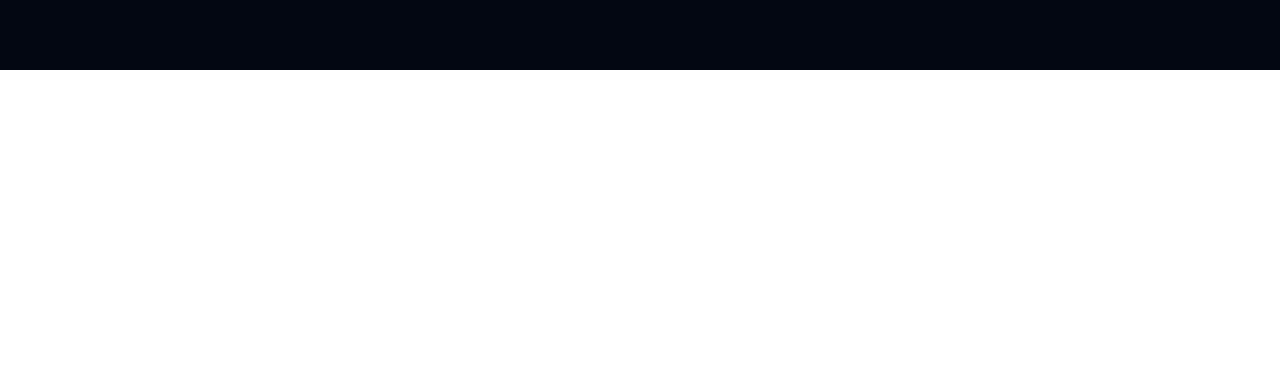
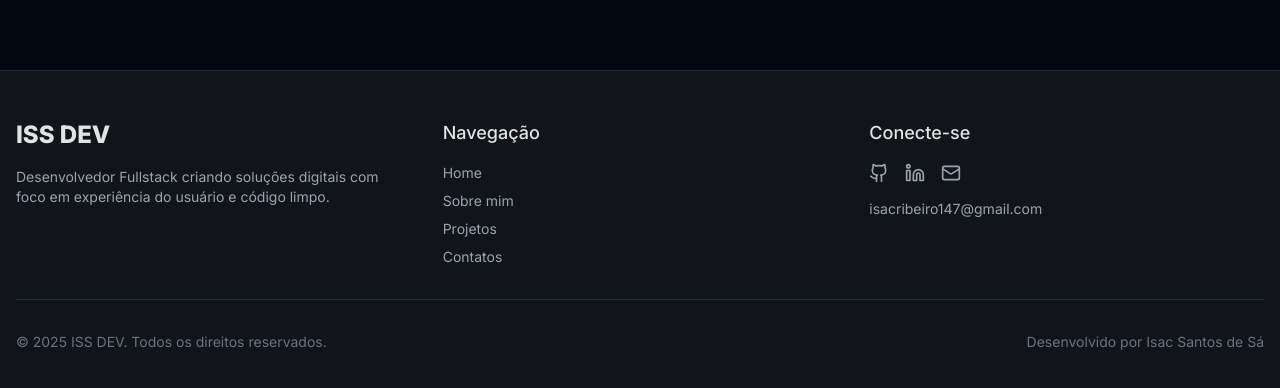
Before and after one commit to Isac-SS/Portifolio, a Next.js app: page /projetos in a window 1280 px wide. Shown: the part 794-1182 px from the top of the page. Before the commit the page ends 864 px from the top, so only its background shows below. Built offline with nearby package versions, Linux system fonts and the light colour scheme; no server answers.

Commit message:
feat(Footer): cria footer

```diff
--- a/src/app/layout.jsx
+++ b/src/app/layout.jsx
@@ -1,6 +1,7 @@
 import { Inter } from "next/font/google";
 import "./globals.css";
 import TopBar from "@/layout/TopBar/TopBar";
+import Footer from "@/layout/Footer/footer";
 
 const inter = Inter({ subsets: ["latin"] });
 
@@ -15,6 +16,7 @@
       <body className={inter.className}>
         <TopBar />
         <main>{children}</main>
+        <Footer />
       </body>
     </html>
   );
--- /dev/null
+++ b/src/layout/Footer/footer.jsx
@@ -0,0 +1,137 @@
+"use client";
+
+import Link from "next/link";
+import { Github, Linkedin, Mail, ArrowUp } from "lucide-react";
+import { motion } from "framer-motion";
+import { useState, useEffect } from "react";
+
+const Footer = () => {
+  const [showScrollTop, setShowScrollTop] = useState(false);
+
+  useEffect(() => {
+    const handleScroll = () => {
+      setShowScrollTop(window.scrollY > 500);
+    };
+
+    window.addEventListener("scroll", handleScroll);
+    return () => window.removeEventListener("scroll", handleScroll);
+  }, []);
+
+  const scrollToTop = () => {
+    window.scrollTo({
+      top: 0,
+      behavior: "smooth",
+    });
+  };
+
+  const navLinks = [
+    { href: "/", label: "Home" },
+    { href: "#sobremim", label: "Sobre mim" },
+    { href: "#projetos", label: "Projetos" },
+    { href: "#contatos", label: "Contatos" },
+  ];
+
+  const socialLinks = [
+    {
+      href: "https://github.com/Isac-SS",
+      icon: Github,
+      label: "GitHub",
+    },
+    {
+      href: "https://www.linkedin.com/in/isac-s-s/",
+      icon: Linkedin,
+      label: "LinkedIn",
+    },
+    {
+      href: "mailto:isacribeiro147@gmail.com",
+      icon: Mail,
+      label: "Email",
+    },
+  ];
+
+  return (
+    <footer className="bg-[#111418] border-t border-gray-800">
+      <motion.button
+        className={`fixed right-6 bottom-6 bg-[#f0340bc7] hover:bg-[#f0340b] text-white p-3 rounded-full shadow-lg transition-all z-40 ${
+          showScrollTop ? "opacity-100 visible" : "opacity-0 invisible"
+        }`}
+        onClick={scrollToTop}
+        whileHover={{ scale: 1.1 }}
+        whileTap={{ scale: 0.9 }}
+        aria-label="Voltar ao topo"
+      >
+        <ArrowUp size={20} />
+      </motion.button>
+
+      <div className="container mx-auto px-4 py-12">
+        <div className="grid grid-cols-1 md:grid-cols-3 gap-8">
+          <div className="space-y-4">
+            <Link href="/" className="font-extrabold text-2xl">
+              <span className="text-[#FAFAFAE6]">ISS DEV</span>
+            </Link>
+            <p className="text-gray-400 mt-2 text-sm">
+              Desenvolvedor Fullstack criando soluções digitais com foco em
+              experiência do usuário e código limpo.
+            </p>
+          </div>
+
+          <div>
+            <h3 className="text-[#FAFAFAE6] font-medium text-lg mb-4">
+              Navegação
+            </h3>
+            <nav className="flex flex-col space-y-2">
+              {navLinks.map((link) => (
+                <Link
+                  key={link.href}
+                  href={link.href}
+                  className="text-gray-400 hover:text-[#f0340bc7] transition-colors duration-200 text-sm"
+                >
+                  {link.label}
+                </Link>
+              ))}
+            </nav>
+          </div>
+
+          <div>
+            <h3 className="text-[#FAFAFAE6] font-medium text-lg mb-4">
+              Conecte-se
+            </h3>
+            <div className="flex space-x-4 mb-4">
+              {socialLinks.map((link) => {
+                const Icon = link.icon;
+                return (
+                  <motion.a
+                    key={link.href}
+                    href={link.href}
+                    target="_blank"
+                    rel="noopener noreferrer"
+                    className="text-gray-400 hover:text-[#f0340bc7] transition-colors duration-200"
+                    whileHover={{ scale: 1.2 }}
+                    whileTap={{ scale: 0.9 }}
+                    aria-label={link.label}
+                  >
+                    <Icon size={20} />
+                  </motion.a>
+                );
+              })}
+            </div>
+            <p className="text-gray-400 text-sm">isacribeiro147@gmail.com</p>
+          </div>
+        </div>
+
+        <div className="border-t border-gray-800 my-8"></div>
+
+        <div className="flex flex-col md:flex-row justify-between items-center">
+          <p className="text-gray-500 text-sm">
+            © {new Date().getFullYear()} ISS DEV. Todos os direitos reservados.
+          </p>
+          <p className="text-gray-500 text-sm mt-2 md:mt-0">
+            Desenvolvido por Isac Santos de Sá
+          </p>
+        </div>
+      </div>
+    </footer>
+  );
+};
+
+export default Footer;
```
